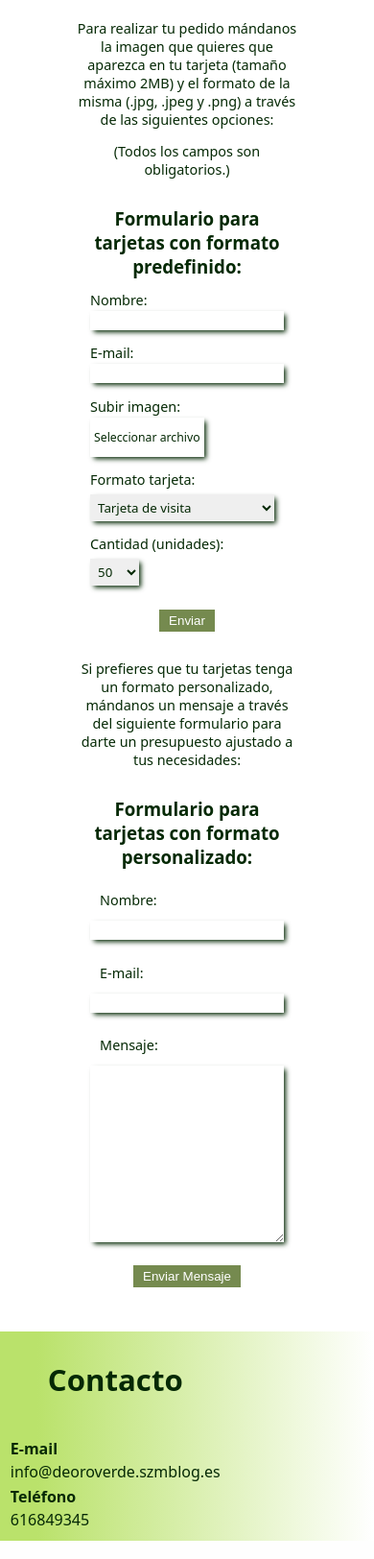
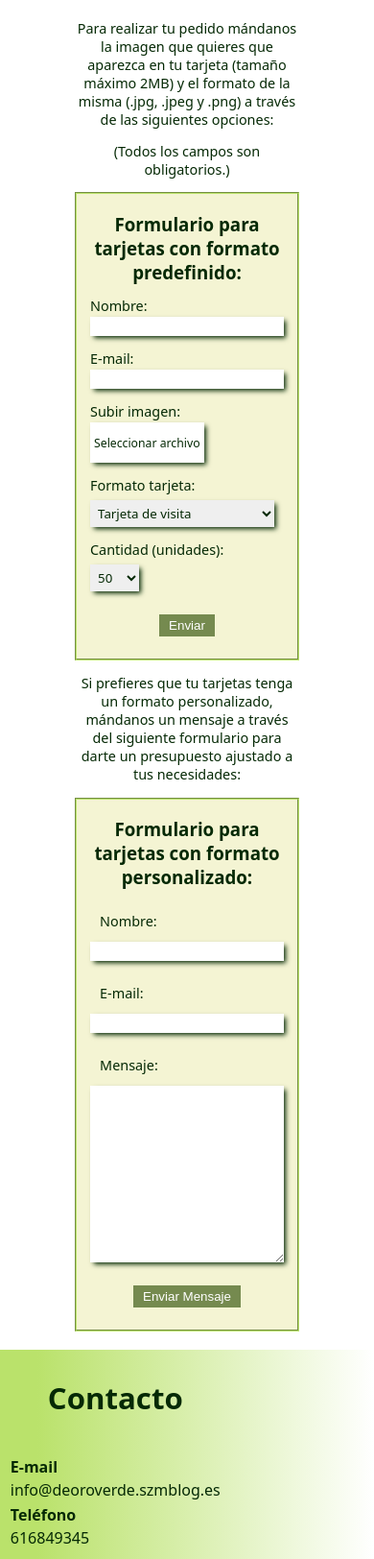
Before and after one commit to Vendelshella/proyecto_deOroVerde, a PHP site: page /realizar_pedido.php in a window 390 px wide. Shown: the part 161-1785 px from the top of the page at 96% size. Run offline with PHP 8.4, Linux system fonts and the light colour scheme.

Commit message:
añado fieldsets a los forms para solucionar el css

```diff
--- a/css/body_realizar_pedido.css
+++ b/css/body_realizar_pedido.css
@@ -13,12 +13,14 @@ h1{
     margin: 0% 15%;
     text-align: center;
 }
+.fs1, .fs2{
+    border-color: rgb(186, 226, 107);
+    background: rgb(244, 244, 211);
+    margin: auto;
+}
 .table1, .table2{
     display: flex;
     justify-content: center;
-    margin: 5%;
-    border: solid 2px rgb(186, 226, 107);
-    background-color: rgb(244, 244, 211);
     padding: 5%;
 }
 th{
@@ -86,10 +88,6 @@ textarea, #nombre, #email{
     .input_file{
         padding: 0% 2%;
     }
-    .table1, .table2{
-        border: white;
-        background-color: white;
-    }
     .table2 label{
         margin: 5%;
     }
--- a/realizar_pedido.php
+++ b/realizar_pedido.php
@@ -36,6 +36,7 @@
         <p>(Todos los campos son obligatorios.)</p>
 
         <form class="form1" action="pedido_form1v2.php" method="post" enctype="multipart/form-data">
+            <fieldset class="fs1">
             <table class="table1">
                 <th colspan="2">Formulario para tarjetas con formato predefinido:</th>
                 <tr>
@@ -83,10 +84,12 @@
                     <td colspan="2"><input class="boton_enviar" type="submit" value="Enviar"></td>
                 </tr>
             </table>
+            </fieldset>
         </form>
 
         <p>Si prefieres que tu tarjetas tenga un formato personalizado, mándanos un mensaje a través del siguiente formulario para darte un presupuesto ajustado a tus necesidades:</p>
         <form class="form2" action="pedido_form2.php" method="post">
+            <fieldset class="fs2">
             <table class="table2">
                 <th colspan="2">Formulario para tarjetas con formato personalizado:</th>
                 <tr>
@@ -104,6 +107,7 @@
                 <tr>
                     <td colspan="2"><input class="boton_enviar" type="submit" value="Enviar Mensaje"></td></tr>
             </table>
+            </fieldset>
         </form>
     </section>
     <footer class="contacto">
```
